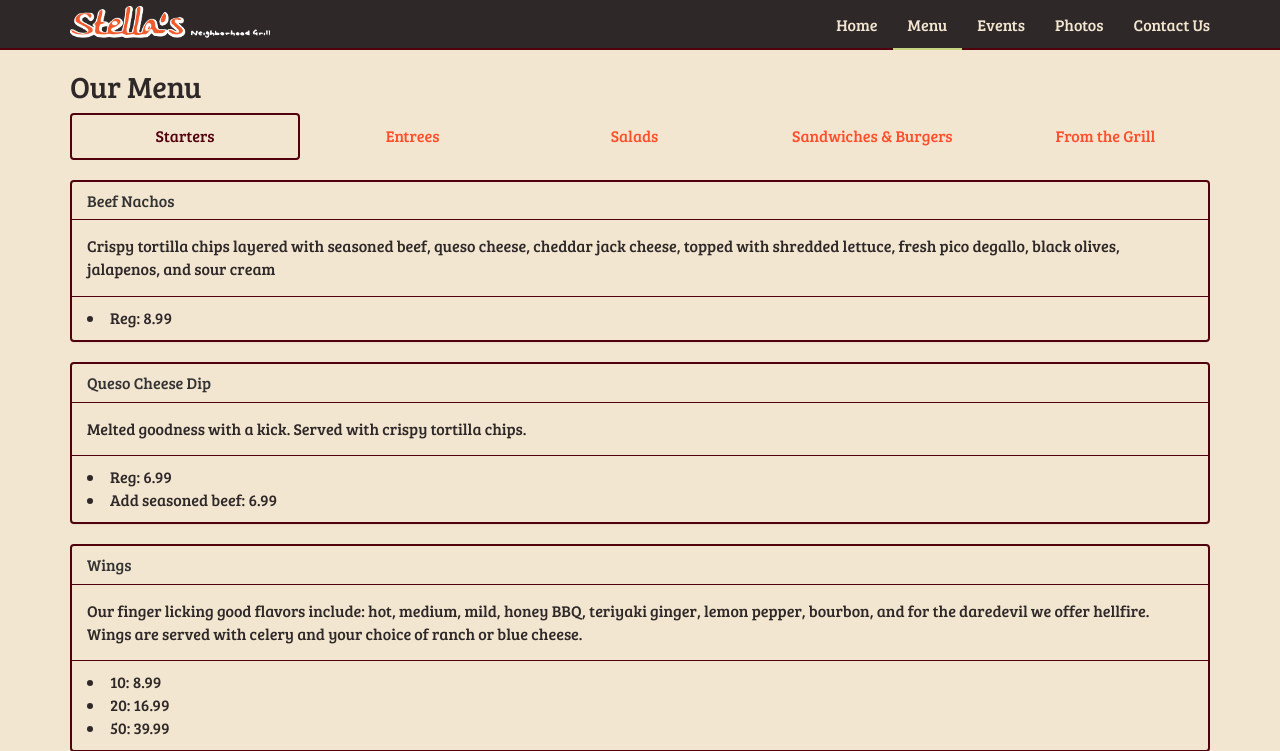
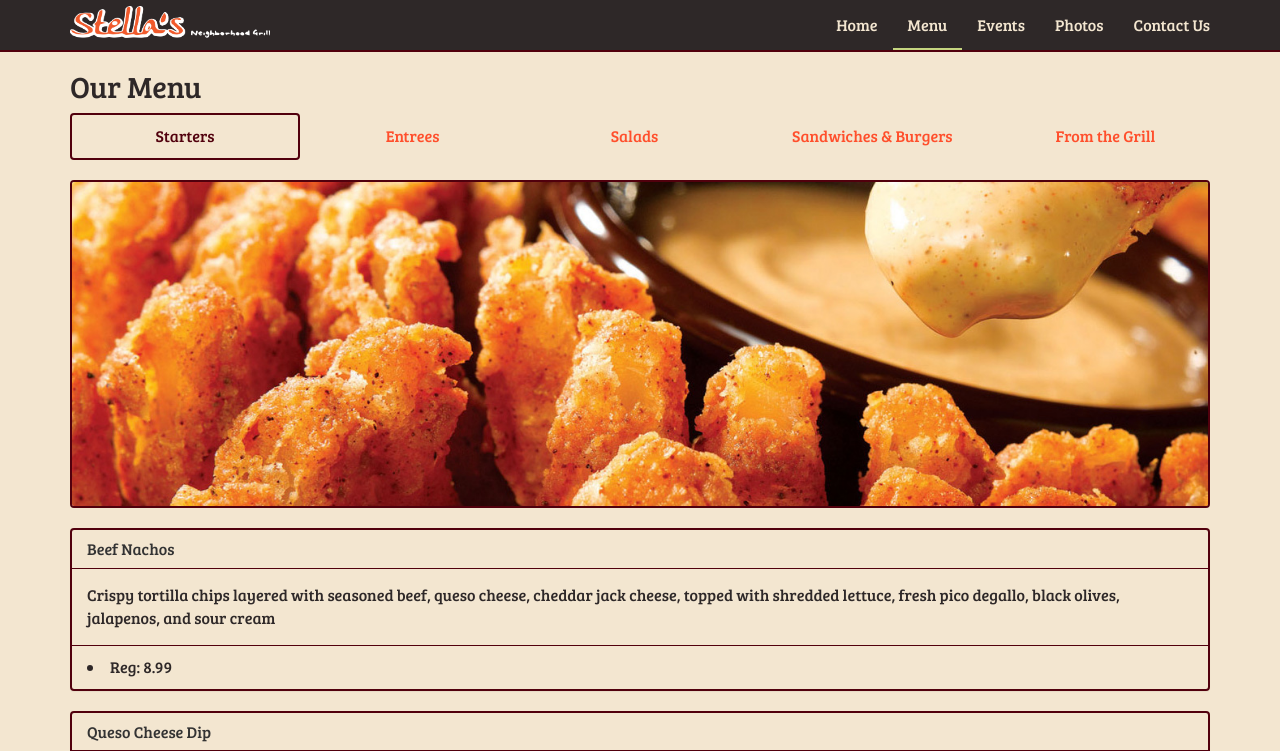
Before and after one commit to zlincoln/wsp-3, a PHP site: page /menu.php in a window 1280 px wide. Shown: the top 751 px of the page. Run offline with PHP 8.4, Linux system fonts and the light colour scheme; some libraries are stand-ins or nearby versions.

Commit message:
added imagery, consistent cta color, border under nav, lighter bg on inputs

```diff
--- a/css/globals.less
+++ b/css/globals.less
@@ -45,7 +45,7 @@ body{
 }
 
 input, textarea, .form-control{
-	background: transparent;
+	background: rgba(255,255,255,.3);
 	border: 2px solid @ketchup;
 	color: @ketchup;
 	&:focus{
@@ -103,7 +103,7 @@ nav.navbar-fixed-top{
 	}
 	div.navbar-collapse{
 		ul.nav{
-			margin-bottom: -2px;
+			// margin-bottom: -2px;
 			li{
 				a{
 					padding: 15px 15px 13px;
@@ -243,3 +243,10 @@ section#main{
 		padding-bottom: 40px;
 	}
 }
+
+.img-wrapper{
+	border: 2px solid @ketchup;
+	border-radius: 4px;
+	overflow: hidden;
+	margin-bottom: 20px;
+}
--- a/css/master.css
+++ b/css/master.css
@@ -888,7 +888,7 @@ body a{color:#ff4f2c;}
 .btn.btn-primary{background:#ff4f2c;color:#f3e6d0;border:none;}
 .panel.panel-default{background:transparent;border:2px solid #51000d;}.panel.panel-default .panel-heading{background:transparent;border-bottom:1px solid #51000d;}
 .panel.panel-default .panel-footer{background:transparent;border-top:1px solid #51000d;}
-input,textarea,.form-control{background:transparent;border:2px solid #51000d;color:#51000d;}input:focus,textarea:focus,.form-control:focus{outline:none;border-color:#d5281d;-webkit-box-shadow:0 0 8px rgba(213, 40, 29, 0.6);box-shadow:0 0 8px rgba(213, 40, 29, 0.6);}
+input,textarea,.form-control{background:rgba(255, 255, 255, 0.3);border:2px solid #51000d;color:#51000d;}input:focus,textarea:focus,.form-control:focus{outline:none;border-color:#d5281d;-webkit-box-shadow:0 0 8px rgba(213, 40, 29, 0.6);box-shadow:0 0 8px rgba(213, 40, 29, 0.6);}
 input::-webkit-input-placeholder,textarea::-webkit-input-placeholder,.form-control::-webkit-input-placeholder{color:rgba(46, 40, 40, 0.4);}
 input:-moz-placeholder,textarea:-moz-placeholder,.form-control:-moz-placeholder{color:rgba(46, 40, 40, 0.4);}
 input::-moz-placeholder,textarea::-moz-placeholder,.form-control::-moz-placeholder{color:rgba(46, 40, 40, 0.4);}
@@ -898,7 +898,7 @@ div.fluid-width-video-wrapper{margin-bottom:10px;}
 .modal .modal-content .modal-footer{border-top:1px solid #51000d;}
 nav.navbar-fixed-top{-webkit-transition:background-color .2s, border-color .2s;transition:background-color .2s, border-color .2s;background:#2e2828;border-bottom:2px solid #51000d;}nav.navbar-fixed-top.out{background-color:transparent;border-color:transparent;}
 nav.navbar-fixed-top div.navbar-header a.navbar-brand{max-width:230px;padding:6px 15px;}nav.navbar-fixed-top div.navbar-header a.navbar-brand h1{display:none;}
-nav.navbar-fixed-top div.navbar-collapse ul.nav{margin-bottom:-2px;}nav.navbar-fixed-top div.navbar-collapse ul.nav li a{padding:15px 15px 13px;border-bottom:2px solid transparent;color:#f3e6d0;}
+nav.navbar-fixed-top div.navbar-collapse ul.nav li a{padding:15px 15px 13px;border-bottom:2px solid transparent;color:#f3e6d0;}
 nav.navbar-fixed-top div.navbar-collapse ul.nav li.active a,nav.navbar-fixed-top div.navbar-collapse ul.nav li:hover a{background:#2e2828;border-bottom:2px solid #c5d580;}nav.navbar-fixed-top div.navbar-collapse ul.nav li.active a:hover,nav.navbar-fixed-top div.navbar-collapse ul.nav li:hover a:hover{color:#f3e6d0;}
 @media (max-width:991px){nav.navbar-fixed-top.out{background-color:#2e2828;border-color:#51000d;} nav.navbar-fixed-top div.navbar-collpase ul.nav{margin-bottom:0px;}}
 html.no-js nav.navbar-fixed-top.out{background-color:#2e2828;border-color:#51000d;}
@@ -915,9 +915,10 @@ section#main{padding-top:70px;}section#main.home{padding-top:20px;}
 section#main .page-heading h2{margin-top:0;}
 section#main .hide-default{display:none;}
 @media (max-width:991px){section#main{background:#f3e6d0;padding-bottom:40px;}}
+.img-wrapper{border:2px solid #51000d;border-radius:4px;overflow:hidden;margin-bottom:20px;}
 section#banner{padding:68px 0 20px;background:#2e2828 url('../images/home-banner-bg.jpg') center top no-repeat;border-bottom:8px solid #51000d;}section#banner .copy-wrap{background:rgba(46, 40, 40, 0.5);color:#f3e6d0;padding:20px 0;}section#banner .copy-wrap h2{font-size:2.5em;text-transform:uppercase;margin:0 0 28px;}
 section#banner .copy-wrap p{font-size:1.25em;line-height:1.2;margin:0;}
-section#banner .copy-wrap .btn-primary{margin-top:28px;font-size:1.75em;padding:10px 100px;background:#d5281d;}
+section#banner .copy-wrap .btn-primary{margin-top:28px;font-size:1.75em;padding:10px 100px;background:#ff4f2c;}
 @media (max-width:991px){section#banner .copy-wrap .btn-primary{margin-top:0;display:block;width:100%;padding-left:0;padding-right:0;}}
 section.menu .nav{padding-bottom:20px;}section.menu .nav li a{border:2px solid transparent;}
 section.menu .nav li.active a,section.menu .nav li:hover a{color:#51000d;background:transparent;border:2px solid #51000d;}
--- a/css/template-home.less
+++ b/css/template-home.less
@@ -20,7 +20,7 @@ section#banner{
 			margin-top: 28px;
 			font-size: 28/16em;
 			padding: 10px 100px;
-			background: @orange-red;
+			background: @stella-orange;
 		}
 	}
 	@media(max-width: @screen-sm-max){
--- a/events.php
+++ b/events.php
@@ -41,6 +41,9 @@
 				<!-- -->
 			</div>
 			<div class="col-sm-4 hidden-xs sidebar">
+				<div class="img-wrapper">
+					<img class="img-responsive" alt="fun at stella's!" src="images/dining.jpg">
+				</div>
 				<?php include('includes/sidebar.php'); ?>
 			</div>
 		</div>
--- a/includes/menu-burgers.php
+++ b/includes/menu-burgers.php
@@ -1,3 +1,10 @@
+<div class="row">
+	<div class="col-xs-12">
+		<div class="img-wrapper">
+			<img class="img-responsive" alt="tasty burger" src="images/burger2.jpg">
+		</div>
+	</div>
+</div>
 <div class="row">
 	<div class="col-xs-12 col-md-6">
 		<div class="panel panel-default">
--- a/includes/menu-entrees.php
+++ b/includes/menu-entrees.php
@@ -1,3 +1,6 @@
+<div class="img-wrapper">
+	<img class="img-responsive" alt="satisfing meals" src="images/entrees2.jpg">
+</div>
 <div class="panel panel-default">
 	<div class="panel-heading">
 		<h3 class="panel-title">Grilled Chicken</h3>
--- a/includes/menu-grill.php
+++ b/includes/menu-grill.php
@@ -1,3 +1,10 @@
+<div class="row">
+	<div class="col-xs-12">
+		<div class="img-wrapper">
+			<img class="img-responsive" alt="ribs from the grill" src="images/grill2.jpg">
+		</div>
+	</div>
+</div>
 <div class="row">
 	<div class="col-xs-12 col-md-6">
 		<div class="panel panel-default">
--- a/includes/menu-salads.php
+++ b/includes/menu-salads.php
@@ -1,3 +1,6 @@
+<div class="img-wrapper">
+	<img class="img-responsive" alt="fresh salad" src="images/salad2.jpg">
+</div>
 <div class="panel panel-default">
 	<div class="panel-heading">
 		<h3 class="panel-title">Chef Salad</h3>
--- a/includes/menu-starters.php
+++ b/includes/menu-starters.php
@@ -1,3 +1,6 @@
+<div class="img-wrapper">
+	<img class="img-responsive" alt="juicy appetizers" src="images/appetizers2.jpg">
+</div>
 <div class="panel panel-default">
 	<div class="panel-heading">
 		<h3 class="panel-title">Beef Nachos</h3>
@@ -69,4 +72,3 @@
 		</ul>
 	</div>
 </div>
-<!-- -->
```
Also changed, not shown: images/appetizers.jpg (added), images/appetizers2.jpg (added), images/burger.jpg (added), images/burger2.jpg (added), images/dining.jpg (added), images/entrees.jpg (added), images/entrees2.jpg (added), images/grill.jpg (added), images/grill2.jpg (added), images/salad.jpg (added), images/salad2.jpg (added).
